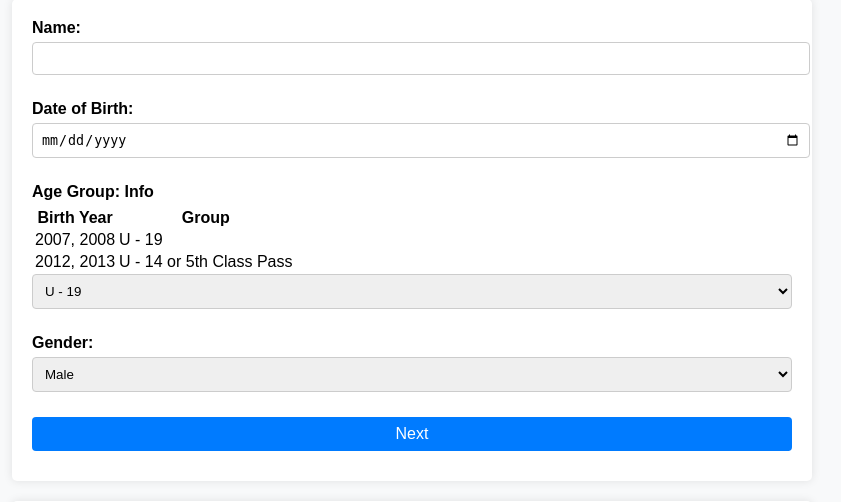
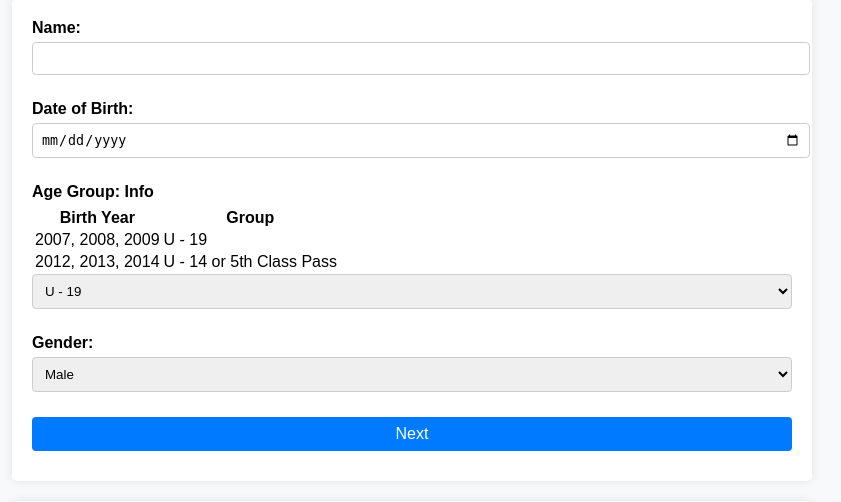
Before and after one commit to KingShark1/idsa-webapp, a FastAPI app: page / in a window 1280 px wide. Shown: the part 187-689 px from the top of the page, without its empty margins (228-1069 px from the left). Run offline with FastAPI, Linux system fonts and the light colour scheme.

Commit message:
update home

```diff
--- a/templates/home.html
+++ b/templates/home.html
@@ -49,7 +49,7 @@
                                 <td>Senior</td>
                             </tr> -->
                             <tr>
-                                <td>2007, 2008</td>
+                                <td>2007, 2008, 2009</td>
                                 <td>U - 19</td>
                             </tr>
                             <!-- <tr>
@@ -57,7 +57,7 @@
                                 <td>U - 17</td>
                             </tr> -->
                             <tr>
-                                <td>2012, 2013</td>
+                                <td>2012, 2013, 2014</td>
                                 <td>U - 14 or 5th Class Pass</td>
                             </tr>
                             <!-- <tr>
```
